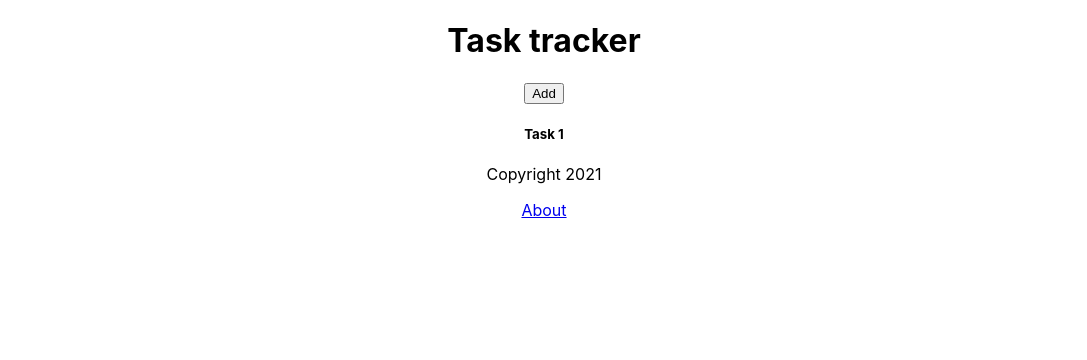
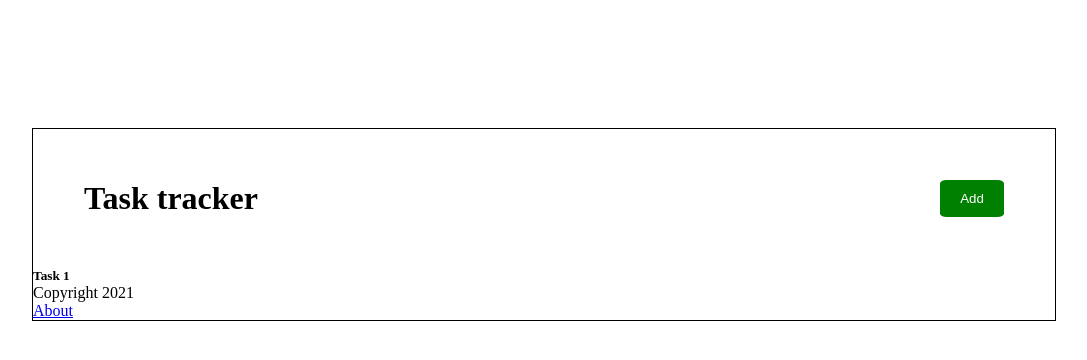
Before and after one commit to KurtVarcoe/react-task-tracker, a React (Create React App) app: page / in a window 1280 px wide. Shown: the top 360 px of the page, without its empty margins (96-1183 px from the left). Built offline with nearby package versions, Linux system fonts and the light colour scheme.

Commit message:
added basic styling to container and heading

```diff
--- a/public/index.html
+++ b/public/index.html
@@ -24,7 +24,7 @@
       work correctly both with client-side routing and a non-root public URL.
       Learn how to configure a non-root public URL by running `npm run build`.
     -->
-    <title>React App</title>
+    <title>Task Tracker</title>
   </head>
   <body>
     <noscript>You need to enable JavaScript to run this app.</noscript>
--- a/src/App.css
+++ /dev/null
@@ -1,38 +0,0 @@
-.App {
-  text-align: center;
-}
-
-.App-logo {
-  height: 40vmin;
-  pointer-events: none;
-}
-
-@media (prefers-reduced-motion: no-preference) {
-  .App-logo {
-    animation: App-logo-spin infinite 20s linear;
-  }
-}
-
-.App-header {
-  background-color: #282c34;
-  min-height: 100vh;
-  display: flex;
-  flex-direction: column;
-  align-items: center;
-  justify-content: center;
-  font-size: calc(10px + 2vmin);
-  color: white;
-}
-
-.App-link {
-  color: #61dafb;
-}
-
-@keyframes App-logo-spin {
-  from {
-    transform: rotate(0deg);
-  }
-  to {
-    transform: rotate(360deg);
-  }
-}
--- a/src/App.js
+++ b/src/App.js
@@ -1,11 +1,10 @@
-import './App.css';
 import Header from './components/Header';
 import Tasks from './components/Tasks';
 import Footer from './components/Footer';
 
 function App() {
   return (
-    <div className="App">
+    <div className="container">
       <Header />
       <Tasks />
       <Footer />
--- a/src/components/Header.js
+++ b/src/components/Header.js
@@ -1,8 +1,8 @@
 function Header () {
     return (
-        <header>
+        <header className='header'>
            <h1>Task tracker</h1>
-           <button>Add</button>
+           <button className='btn'>Add</button>
         </header>
     );
 }
--- a/src/index.css
+++ b/src/index.css
@@ -1,13 +1,25 @@
-body {
+* {
+  box-sizing: border-box;
+  padding: 0;
   margin: 0;
-  font-family: -apple-system, BlinkMacSystemFont, 'Segoe UI', 'Roboto', 'Oxygen',
-    'Ubuntu', 'Cantarell', 'Fira Sans', 'Droid Sans', 'Helvetica Neue',
-    sans-serif;
-  -webkit-font-smoothing: antialiased;
-  -moz-osx-font-smoothing: grayscale;
 }
 
-code {
-  font-family: source-code-pro, Menlo, Monaco, Consolas, 'Courier New',
-    monospace;
+.container {
+  width: 80%;
+  margin: 10% auto;
+  border: 1px solid black;
 }
+
+.header {
+  display: flex;
+  justify-content: space-between;
+  padding: 5%;
+}
+
+.btn {
+  background-color: green;
+  color: white;
+  padding: 10px 20px;
+  border: none;
+  border-radius: 10%;
+}
```
